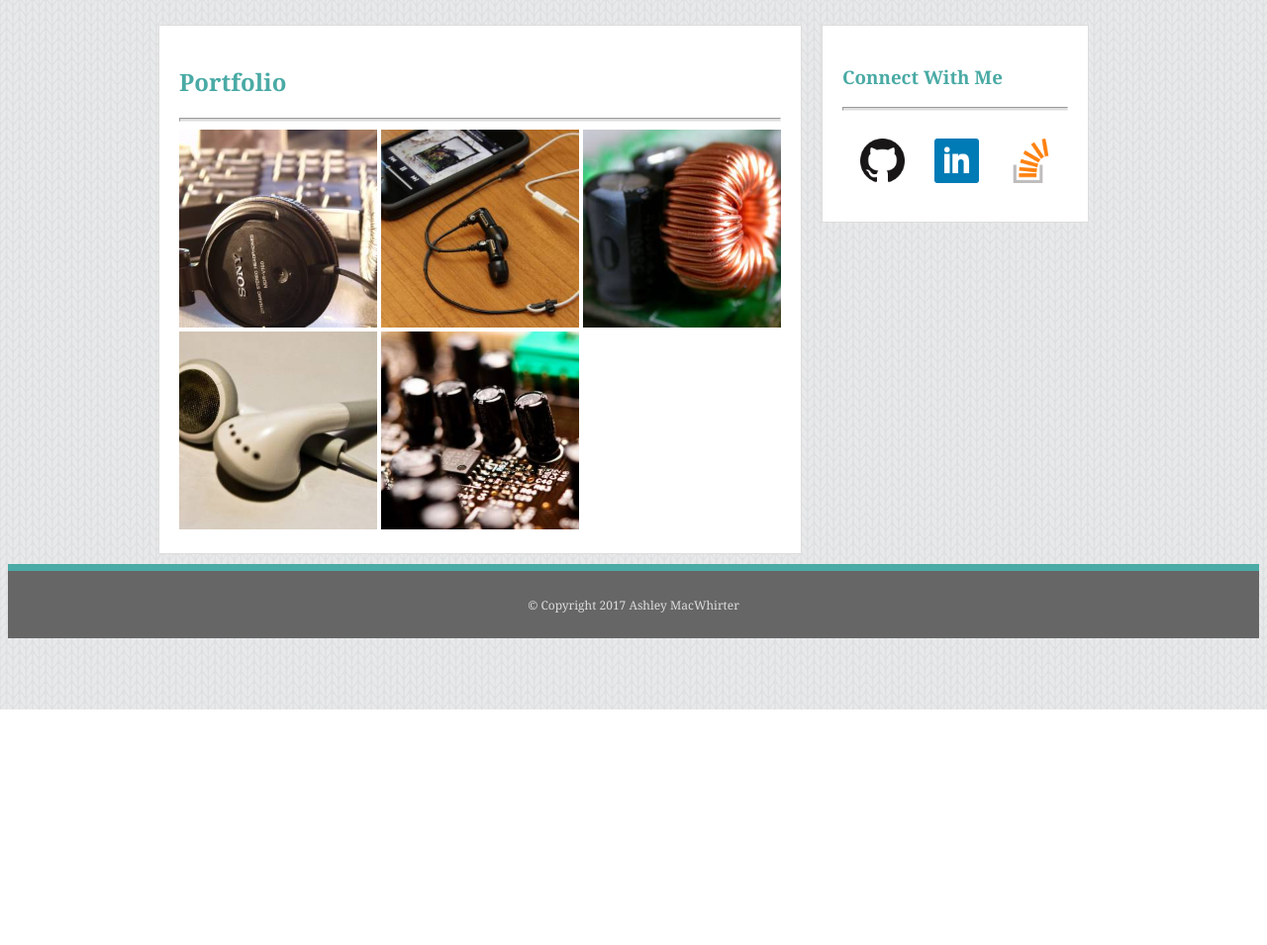
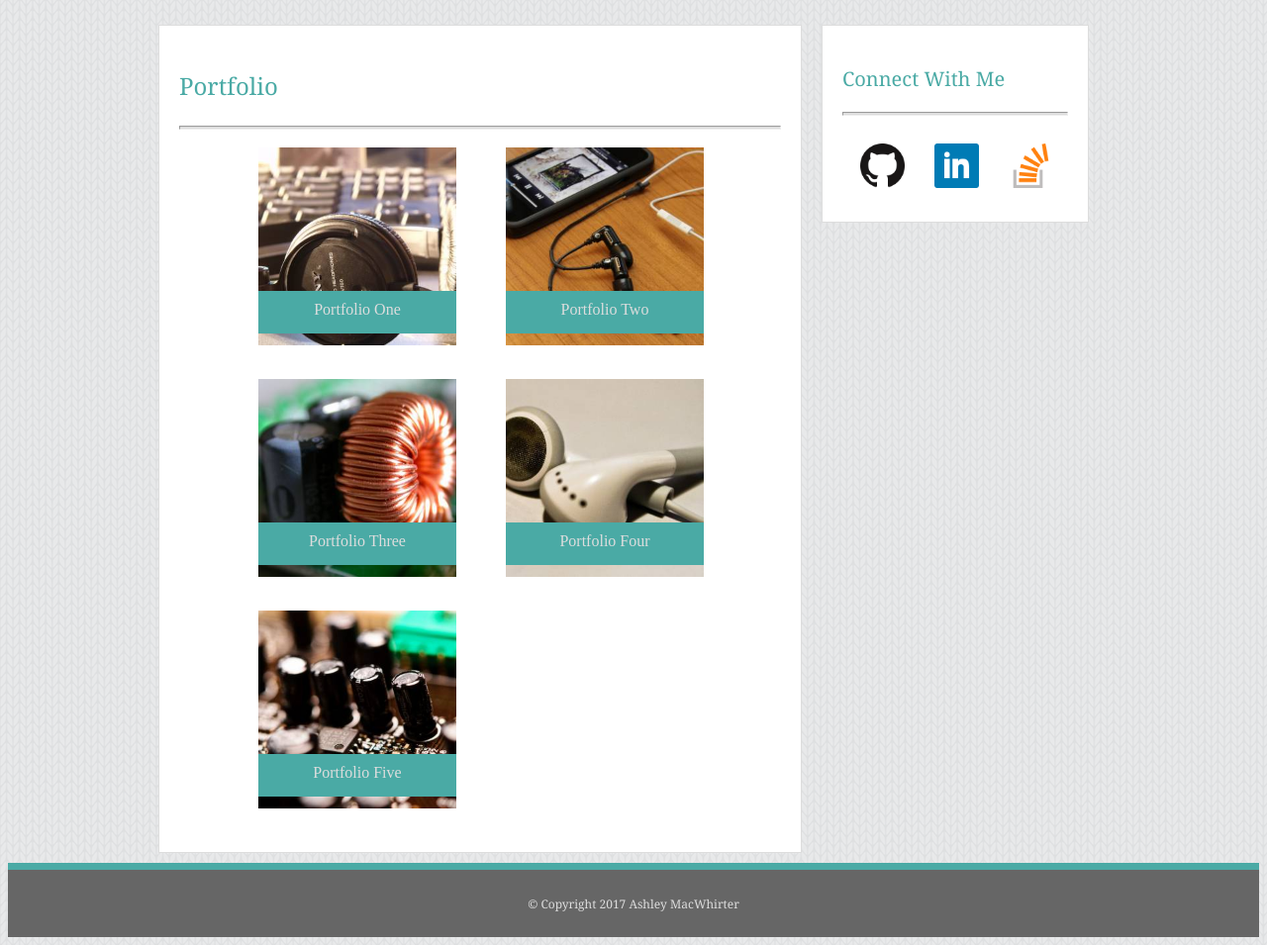
Before and after one commit to amacwhirter/Basic-Portfolio, a PHP site: page /portfolio.html in a window 1280 px wide. Shown: the part 83-1038 px from the top of the page at 99% size. Before the commit the page ends 800 px from the top, so only its background shows below. Run offline with PHP 8.4, Linux system fonts and the light colour scheme.

Commit message:
updates to portfolio

```diff
--- a/assets/css/style.css
+++ b/assets/css/style.css
@@ -113,9 +113,18 @@ li a {
 	overflow-wrap: auto;
 }
 
-h2, h3 {
+.header-two {
 	font-family: "Georgia", Times, "Times New Roman", serif;
 	color: #4aaaa5;
+	font-size: 24px;
+	font-style: bolder;
+}
+
+.header-three {
+	font-family: "Georgia", Times, "Times New Roman", serif;
+	color: #4aaaa5;
+	font-size: 20px;
+	font-style: bolder;
 }
 
 hr {
@@ -156,3 +165,35 @@ hr {
 	margin: 0 auto;
 	padding: 20px 15px 5px 15px;
 }
+
+#portfolio {
+	box-sizing: border-box;
+	float: left;
+	width: 250px;
+	padding: 10px 50px 20px 80px;
+	position: relative;
+}
+
+.portfolio-text {
+	position: absolute;
+ 	bottom: 20px;
+ 	padding: 10px;
+ 	width: 180px;
+ 	height: 10%;
+ 	background-color: #4aaaa5;
+ 	text-align: center;
+ 	color: #dddddd;
+}
+
+input {
+	width: 100%;
+    padding: 10px 20px;
+    margin: 8px 0;
+    box-sizing: border-box;
+    border: 1px solid #dddddd;
+    border-radius: 2px;
+}
+
+input [type=submit] {
+	width: 20px;
+}
--- a/index.html
+++ b/index.html
@@ -18,7 +18,7 @@
 <body>
 	<div class="container">
 		<div id="columnOne">
-			<h2>About Me</h2>
+			<p class=header-two>About Me</p>
 				<hr>
 					<img class="text-wrap" src=assets/images/Portfolio_Pic.png alt="Ashley MacWhirter" style="width:248px;height:278px;">
 
@@ -27,7 +27,7 @@
 		</div>
 
 		<div id="columnTwo">
-			<h3>Connect With Me</h3>
+			<p class="header-three">Connect With Me</p>
 			<hr>
 				<div class="aside">
 					<div id="link"><a href="#"><img src="assets/images/github.png" alt="Github" style="width:45px;height:45px;border:0;"></a></div>
--- a/portfolio.html
+++ b/portfolio.html
@@ -18,17 +18,22 @@
 <body>
 	<div class="container">
 		<div id="columnOne">
-			<h2>Portfolio</h2>
+			<p class="header-two">Portfolio</p>
 				<hr>
-					<a href="#"><img src=assets/images/placeholder1.jpg alt="Portfolio One" style="width:200px;height:200px;"></a>
-					<a href="#"><img src=assets/images/placeholder2.jpg alt="Portfolio Two" style="width:200px;height:200px;"></a>
-					<a href="#"><img src=assets/images/placeholder3.jpg alt="Portfolio Three" style="width:200px;height:200px;"></a>
-					<a href="#"><img src=assets/images/placeholder4.jpg alt="Portfolio Four" style="width:200px;height:200px;"></a>
-					<a href="#"><img src=assets/images/placeholder5.jpg alt="Portfolio Five" style="width:200px;height:200px;"></a>
+					<div id="portfolio"><a href="#"><img src=assets/images/placeholder1.jpg alt="Portfolio One" style="width:200px;height:200px;"></a>
+						<p class="portfolio-text">Portfolio One</p></div>
+					<div id="portfolio"><a href="#"><img src=assets/images/placeholder2.jpg alt="Portfolio Two" style="width:200px;height:200px;"></a>
+						<p class="portfolio-text">Portfolio Two</p></div>
+					<div id="portfolio"><a href="#"><img src=assets/images/placeholder3.jpg alt="Portfolio Three" style="width:200px;height:200px;"></a>
+						<p class="portfolio-text">Portfolio Three</p></div>
+					<div id="portfolio"><a href="#"><img src=assets/images/placeholder4.jpg alt="Portfolio Four" style="width:200px;height:200px;"></a>
+						<p class="portfolio-text">Portfolio Four</p></div>
+					<div id="portfolio"><a href="#"><img src=assets/images/placeholder5.jpg alt="Portfolio Five" style="width:200px;height:200px;"></a>
+						<p class="portfolio-text">Portfolio Five</p></div>
 		</div>
 
 		<div id="columnTwo">
-			<h3>Connect With Me</h3>
+			<p class="header-three">Connect With Me</p>
 			<hr>
 				<div class="aside">
 					<div id="link"><a href="#"><img src="assets/images/github.png" alt="Github" style="width:45px;height:45px;border:0;"></a></div>
```
Also changed, not shown: contact.html (+8 -8 lines).
